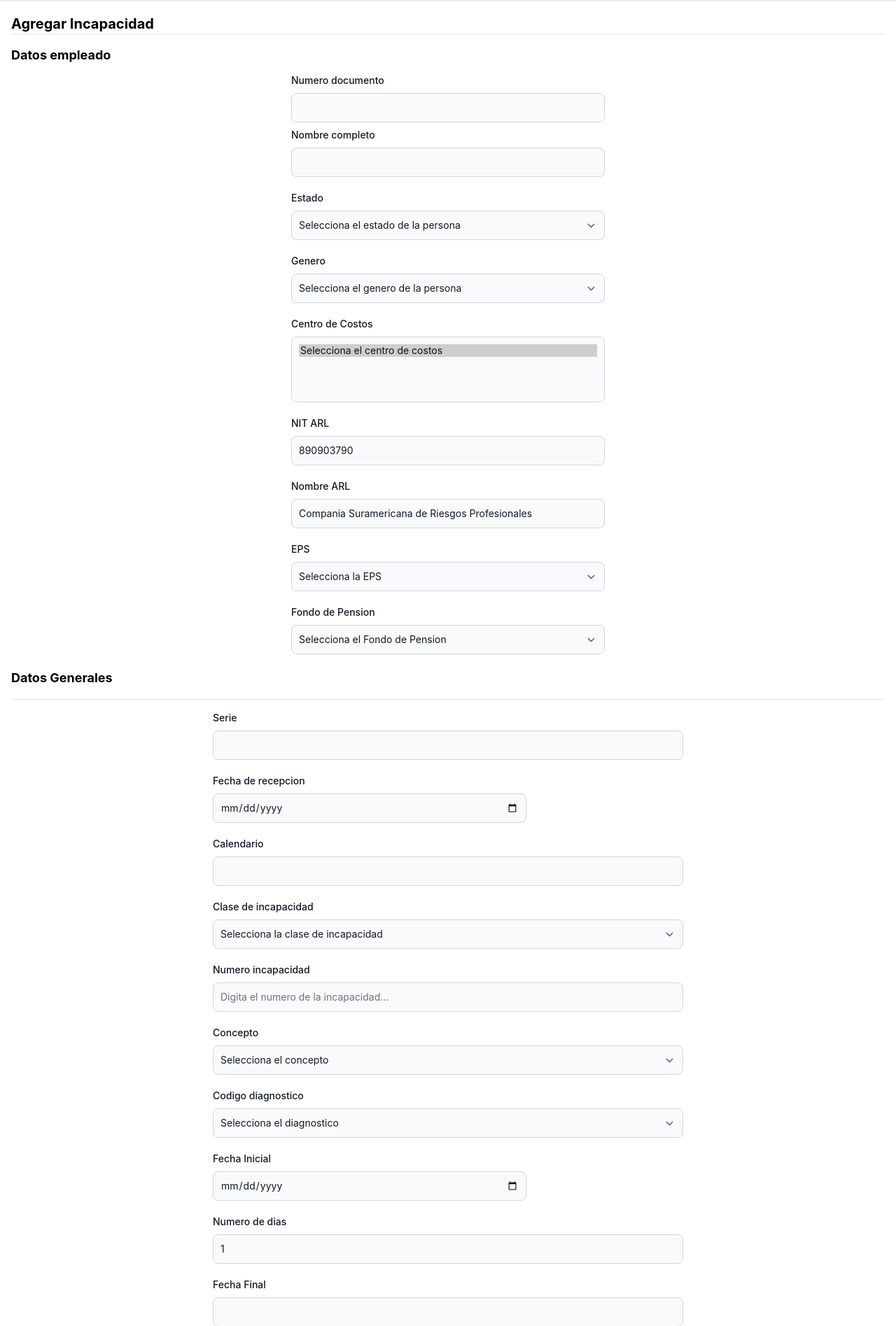
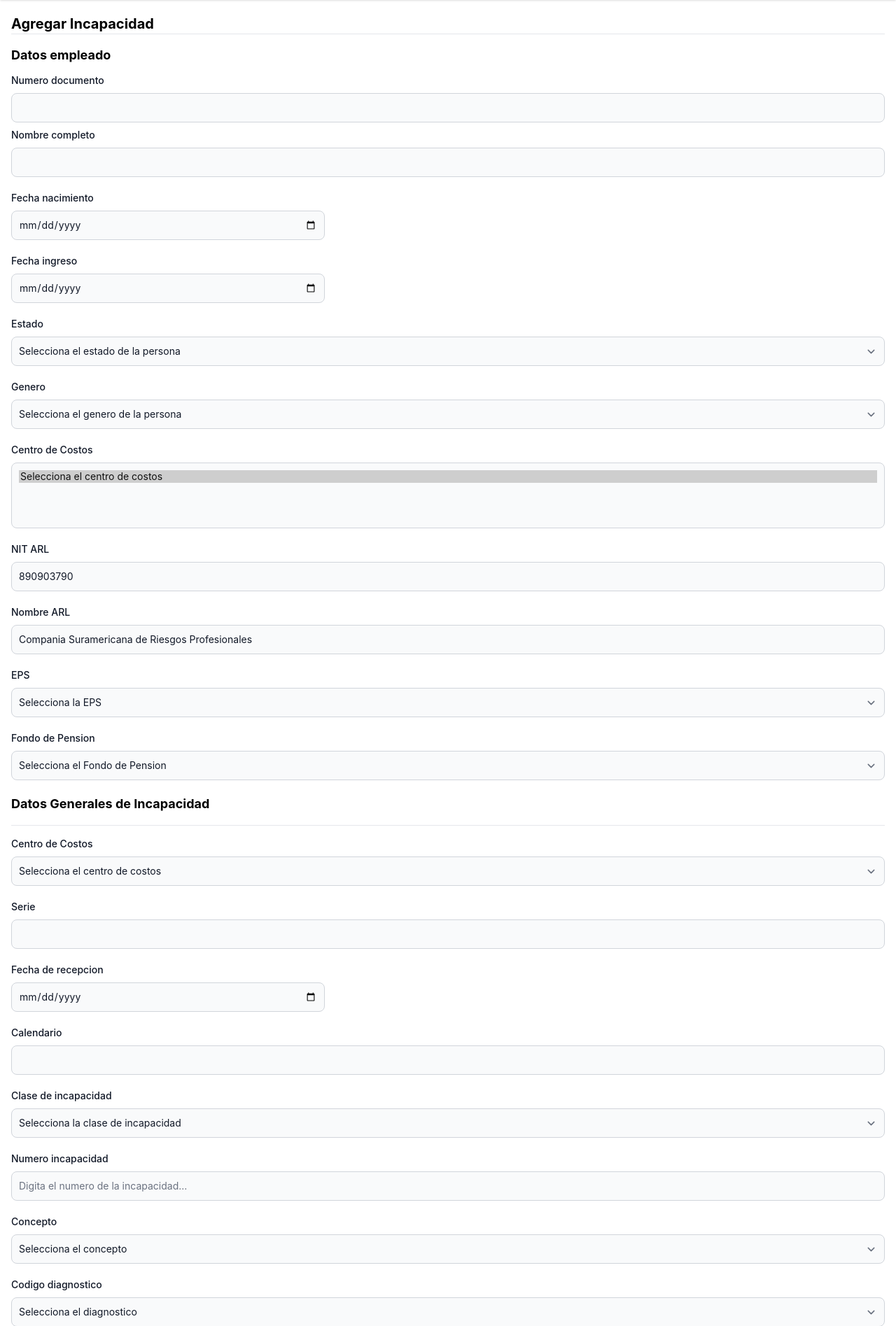
Before and after one commit to c-m-a/incapacidades, a Django app: page /agregar-movimiento/ in a window 1280 px wide. Shown: the part 64-1959 px from the top of the page at 70% size. Run offline with Django 4.2, Linux system fonts and the light colour scheme; data that the repository does not hold is empty; some libraries are stand-ins or nearby versions.

Commit message:
Refactor: Modificando campos del formulario add-form.html

```diff
--- a/incapacidades/templates/add-form.html
+++ b/incapacidades/templates/add-form.html
@@ -6,26 +6,61 @@
     <h2 class="text-xl font-bold dark:text-white">Agregar Incapacidad</h2>
   </div>
 </article>
+<form method="post">
 <article>
   <hr class="divide-y divide-gray-100 mb-4" />
   <h2 class="text-lg font-bold dark:text-white">Datos empleado</h2>
   <label for="default-search" class="mb-2 text-sm font-medium text-gray-900 sr-only dark:text-white">Search</label>
-  <form class="max-w-md mx-auto">
+    {% csrf_token %}
     <div class="mb-2 mt-3">
       <label for="docto-empleado" class="block mb-2 text-sm font-medium text-gray-900 dark:text-white">Numero
         documento</label>
-      <input type="text" id="docto-empleado" name="docto_empleado"
+      <input
+        type="text"
+        id="docto-empleado"
+        name="docto_empleado"
         class="bg-gray-50 border border-gray-300 text-gray-900 text-sm rounded-lg focus:ring-blue-500 focus:border-blue-500 block w-full p-2.5 dark:bg-gray-700 dark:border-gray-600 dark:placeholder-gray-400 dark:text-white dark:focus:ring-blue-500 dark:focus:border-blue-500">
     </div>
     <div class="mb-5">
       <label for="" class="block mb-2 text-sm font-medium text-gray-900 dark:text-white">Nombre
         completo</label>
-      <input type="text" id="" name=""
+      <input
+        type="text"
+        name="nombre"
         class="bg-gray-50 border border-gray-300 text-gray-900 text-sm rounded-lg focus:ring-blue-500 focus:border-blue-500 block w-full p-2.5 dark:bg-gray-700 dark:border-gray-600 dark:placeholder-gray-400 dark:text-white dark:focus:ring-blue-500 dark:focus:border-blue-500">
     </div>
     <div class="mb-5">
+      <label
+        for="fecha-nacimiento"
+        class="block mb-2 text-sm font-medium text-gray-900 dark:text-white">Fecha nacimiento</label>
+      <div class="relative max-w-md">
+        <input
+          type="date"
+          id="fecha-nacimiento"
+          name="fecha_nacimiento"
+          @input="updateResultDate"
+          class="bg-gray-50 border border-gray-300 text-gray-900 text-sm rounded-lg focus:ring-blue-500 focus:border-blue-500 block w-full p-2.5 dark:bg-gray-700 dark:border-gray-600 dark:placeholder-gray-400 dark:text-white dark:focus:ring-blue-500 dark:focus:border-blue-500"
+          placeholder="Selecciona una fecha de inicio..." />
+      </div>
+    </div>
+    <div class="mb-5">
+      <label
+        for="fecha-ingreso"
+        class="block mb-2 text-sm font-medium text-gray-900 dark:text-white">Fecha ingreso</label>
+      <div class="relative max-w-md">
+        <input
+          type="date"
+          id="fecha-ingreso"
+          name="fecha_ingreso"
+          @input="updateResultDate"
+          class="bg-gray-50 border border-gray-300 text-gray-900 text-sm rounded-lg focus:ring-blue-500 focus:border-blue-500 block w-full p-2.5 dark:bg-gray-700 dark:border-gray-600 dark:placeholder-gray-400 dark:text-white dark:focus:ring-blue-500 dark:focus:border-blue-500"
+          placeholder="Selecciona una fecha de inicio..." />
+      </div>
+    </div>
+    <div class="mb-5">
       <label for="" class="block mb-2 text-sm font-medium text-gray-900 dark:text-white">Estado</label>
-      <select id="countries"
+      <select
+        name="estado"
         class="bg-gray-50 border border-gray-300 text-gray-900 text-sm rounded-lg focus:ring-blue-500 focus:border-blue-500 block w-full p-2.5 dark:bg-gray-700 dark:border-gray-600 dark:placeholder-gray-400 dark:text-white dark:focus:ring-blue-500 dark:focus:border-blue-500">
         <option selected>Selecciona el estado de la persona</option>
         <option value="0">Activo</option>
@@ -34,7 +69,8 @@
     </div>
     <div class="mb-5">
       <label for="" class="block mb-2 text-sm font-medium text-gray-900 dark:text-white">Genero</label>
-      <select id="countries"
+      <select
+        name="genero"
         class="bg-gray-50 border border-gray-300 text-gray-900 text-sm rounded-lg focus:ring-blue-500 focus:border-blue-500 block w-full p-2.5 dark:bg-gray-700 dark:border-gray-600 dark:placeholder-gray-400 dark:text-white dark:focus:ring-blue-500 dark:focus:border-blue-500">
         <option selected>Selecciona el genero de la persona</option>
         <option value="0">Masculino</option>
@@ -44,7 +80,9 @@
     <div class="mb-5">
       <label for="countries_multiple" class="block mb-2 text-sm font-medium text-gray-900 dark:text-white">Centro de
         Costos</label>
-      <select multiple id="countries_multiple"
+      <select
+        multiple
+        name="empleado_centro_costos_ids"
         class="bg-gray-50 border border-gray-300 text-gray-900 text-sm rounded-lg focus:ring-blue-500 focus:border-blue-500 block w-full p-2.5 dark:bg-gray-700 dark:border-gray-600 dark:placeholder-gray-400 dark:text-white dark:focus:ring-blue-500 dark:focus:border-blue-500">
         <option selected>Selecciona el centro de costos</option>
         {% for ccosto in ccostos %}
@@ -53,24 +91,34 @@
       </select>
     </div>
     <div class="mb-5">
-      <label for="" class="block mb-2 text-sm font-medium text-gray-900 dark:text-white">NIT ARL</label>
-      <input type="text" id="" name="" value="890903790"
+      <label for="arl-nit" class="block mb-2 text-sm font-medium text-gray-900 dark:text-white">NIT ARL</label>
+      <input
+        type="text"
+        id="arl-nit"
+        name="arl_nit"
+        value="890903790"
         class="bg-gray-50 border border-gray-300 text-gray-900 text-sm rounded-lg focus:ring-blue-500 focus:border-blue-500 block w-full p-2.5 dark:bg-gray-700 dark:border-gray-600 dark:placeholder-gray-400 dark:text-white dark:focus:ring-blue-500 dark:focus:border-blue-500"
-        disabled>
+        readonly>
     </div>
     <div class="mb-5">
-      <label for="" class="block mb-2 text-sm font-medium text-gray-900 dark:text-white">Nombre ARL</label>
+      <label
+        for="arl-nombre"
+        class="block mb-2 text-sm font-medium text-gray-900 dark:text-white">Nombre ARL</label>
       <input
         type="text"
-        id=""
-        name=""
+        id="arl-nombre"
+        name="arl_nombre"
         value="Compania Suramericana de Riesgos Profesionales"
         class="bg-gray-50 border border-gray-300 text-gray-900 text-sm rounded-lg focus:ring-blue-500 focus:border-blue-500 block w-full p-2.5 dark:bg-gray-700 dark:border-gray-600 dark:placeholder-gray-400 dark:text-white dark:focus:ring-blue-500 dark:focus:border-blue-500"
-        disabled>
+        readonly>
     </div>
     <div class="mb-5">
-      <label for="" class="block mb-2 text-sm font-medium text-gray-900 dark:text-white">EPS</label>
-      <select id="countries"
+      <label
+        for="eps"
+        class="block mb-2 text-sm font-medium text-gray-900 dark:text-white">EPS</label>
+      <select
+        id="eps"
+        name="eps"
         class="bg-gray-50 border border-gray-300 text-gray-900 text-sm rounded-lg focus:ring-blue-500 focus:border-blue-500 block w-full p-2.5 dark:bg-gray-700 dark:border-gray-600 dark:placeholder-gray-400 dark:text-white dark:focus:ring-blue-500 dark:focus:border-blue-500">
         <option selected>Selecciona la EPS</option>
         {% for eps in epss %}
@@ -79,8 +127,10 @@
       </select>
     </div>
     <div class="mb-5">
-      <label for="" class="block mb-2 text-sm font-medium text-gray-900 dark:text-white">Fondo de Pension</label>
-      <select id="countries"
+      <label for="afp" class="block mb-2 text-sm font-medium text-gray-900 dark:text-white">Fondo de Pension</label>
+      <select
+        id="afp"
+        name="afp"
         class="bg-gray-50 border border-gray-300 text-gray-900 text-sm rounded-lg focus:ring-blue-500 focus:border-blue-500 block w-full p-2.5 dark:bg-gray-700 dark:border-gray-600 dark:placeholder-gray-400 dark:text-white dark:focus:ring-blue-500 dark:focus:border-blue-500">
         <option selected>Selecciona el Fondo de Pension</option>
         {% for afp in afps %}
@@ -88,7 +138,6 @@
         {% endfor %}
       </select>
     </div>
-  </form>
 </article>
 <article x-data="{
     fechaInicial: '',
@@ -103,31 +152,55 @@
     generaPago: false,
     fechasDistribucion: [],
   }">
-  <h2 class="text-lg font-bold dark:text-white">Datos Generales</h2>
+  <h2 class="text-lg font-bold dark:text-white">Datos Generales de Incapacidad</h2>
   <hr class="divide-y divide-gray-100 my-4" />
-  <form class="max-w-2xl mx-auto mb-5">
     <div class="mb-5">
-      <label for="" class="block mb-2 text-sm font-medium text-gray-900 dark:text-white">Serie</label>
-      <input type="text" id="" name=""
+      <label for="countries_multiple" class="block mb-2 text-sm font-medium text-gray-900 dark:text-white">Centro de
+        Costos</label>
+      <select
+        name="movimiento_centro_costos_id"
+        class="bg-gray-50 border border-gray-300 text-gray-900 text-sm rounded-lg focus:ring-blue-500 focus:border-blue-500 block w-full p-2.5 dark:bg-gray-700 dark:border-gray-600 dark:placeholder-gray-400 dark:text-white dark:focus:ring-blue-500 dark:focus:border-blue-500">
+        <option selected>Selecciona el centro de costos</option>
+        {% for ccosto in ccostos %}
+        <option value="{{ ccosto.id }}">{{ ccosto.nombre }}</option>
+        {% endfor %}
+      </select>
+    </div>
+    <div class="mb-5">
+      <label
+        for="serie"
+        class="block mb-2 text-sm font-medium text-gray-900 dark:text-white">Serie</label>
+      <input
+        type="text"
+        id="serie"
+        name="serie"
         class="bg-gray-50 border border-gray-300 text-gray-900 text-sm rounded-lg focus:ring-blue-500 focus:border-blue-500 block w-full p-2.5 dark:bg-gray-700 dark:border-gray-600 dark:placeholder-gray-400 dark:text-white dark:focus:ring-blue-500 dark:focus:border-blue-500">
     </div>
     <div class="mb-5">
-      <label for="" class="block mb-2 text-sm font-medium text-gray-900 dark:text-white">Fecha de recepcion</label>
+      <label
+        for="fecha_recepcion"
+        class="block mb-2 text-sm font-medium text-gray-900 dark:text-white">Fecha de recepcion</label>
       <div class="relative max-w-md">
         <input
           type="date"
+          name="fecha_recepcion"
           class="bg-gray-50 border border-gray-300 text-gray-900 text-sm rounded-lg focus:ring-blue-500 focus:border-blue-500 block w-full p-2.5 dark:bg-gray-700 dark:border-gray-600 dark:placeholder-gray-400 dark:text-white dark:focus:ring-blue-500 dark:focus:border-blue-500"
           placeholder="Select date">
       </div>
     </div>
     <div class="mb-5">
       <label for="" class="block mb-2 text-sm font-medium text-gray-900 dark:text-white">Calendario</label>
-      <input type="text" id="" name=""
+      <input
+        type="text"
+        id=""
+        name="calendario"
         class="bg-gray-50 border border-gray-300 text-gray-900 text-sm rounded-lg focus:ring-blue-500 focus:border-blue-500 block w-full p-2.5 dark:bg-gray-700 dark:border-gray-600 dark:placeholder-gray-400 dark:text-white dark:focus:ring-blue-500 dark:focus:border-blue-500">
     </div>
     <div class="mb-5">
       <label for="" class="block mb-2 text-sm font-medium text-gray-900 dark:text-white">Clase de incapacidad</label>
-      <select id="countries"
+      <select
+        id="incapacidad"
+        name="clase_incapacidad_id"
         class="bg-gray-50 border border-gray-300 text-gray-900 text-sm rounded-lg focus:ring-blue-500 focus:border-blue-500 block w-full p-2.5 dark:bg-gray-700 dark:border-gray-600 dark:placeholder-gray-400 dark:text-white dark:focus:ring-blue-500 dark:focus:border-blue-500">
         <option selected>Selecciona la clase de incapacidad</option>
         {% for incapacidad in incapacidades %}
@@ -136,7 +209,9 @@
       </select>
     </div>
     <div class="mb-5">
-      <label for="" class="block mb-2 text-sm font-medium text-gray-900 dark:text-white">Numero incapacidad</label>
+      <label
+        for="cod-incapacidad"
+        class="block mb-2 text-sm font-medium text-gray-900 dark:text-white">Numero incapacidad</label>
       <div class="relative">
         <input
           id="cod-incapacidad"
@@ -150,29 +225,37 @@
     </div>
     <div class="mb-5">
       <label for="" class="block mb-2 text-sm font-medium text-gray-900 dark:text-white">Concepto</label>
-      <select id="countries"
+      <select
+        id="concepto-id"
+        name="concepto_id"
         class="bg-gray-50 border border-gray-300 text-gray-900 text-sm rounded-lg focus:ring-blue-500 focus:border-blue-500 block w-full p-2.5 dark:bg-gray-700 dark:border-gray-600 dark:placeholder-gray-400 dark:text-white dark:focus:ring-blue-500 dark:focus:border-blue-500">
         <option selected>Selecciona el concepto</option>
         {% for concepto in conceptos %}
-        <option value="{{ concepto.codigo }}">{{ concepto.codigo }} - {{ concepto.nombre }}</option>
+        <option value="{{ concepto.id }}">{{ concepto.codigo }} - {{ concepto.nombre }}</option>
         {% endfor %}
       </select>
     </div>
     <div class="mb-5">
-      <label for="" class="block mb-2 text-sm font-medium text-gray-900 dark:text-white">Codigo diagnostico</label>
-      <select id="countries"
+      <label
+        for="diagnostico" class="block mb-2 text-sm font-medium text-gray-900 dark:text-white">Codigo diagnostico</label>
+      <select
+        id="diagnostico"
+        name="diagnostico_id"
         class="bg-gray-50 border border-gray-300 text-gray-900 text-sm rounded-lg focus:ring-blue-500 focus:border-blue-500 block w-full p-2.5 dark:bg-gray-700 dark:border-gray-600 dark:placeholder-gray-400 dark:text-white dark:focus:ring-blue-500 dark:focus:border-blue-500">
         <option selected>Selecciona el diagnostico</option>
         {% for diagnostico in diagnosticos %}
-        <option value="{{ diagnostico.codigo }}">{{ diagnostico.codigo }} - {{ diagnostico.nombre }}</option>
+        <option value="{{ diagnostico.id }}">{{ diagnostico.codigo }} - {{ diagnostico.nombre }}</option>
         {% endfor %}
       </select>
     </div>
     <div class="mb-5">
-      <label for="" class="block mb-2 text-sm font-medium text-gray-900 dark:text-white">Fecha Inicial</label>
+      <label
+        for=""
+        class="block mb-2 text-sm font-medium text-gray-900 dark:text-white">Fecha Inicial</label>
       <div class="relative max-w-md">
         <input
           type="date"
+          name="fecha_inicio"
           x-model="fechaInicial"
           @input="updateResultDate"
           class="bg-gray-50 border border-gray-300 text-gray-900 text-sm rounded-lg focus:ring-blue-500 focus:border-blue-500 block w-full p-2.5 dark:bg-gray-700 dark:border-gray-600 dark:placeholder-gray-400 dark:text-white dark:focus:ring-blue-500 dark:focus:border-blue-500"
@@ -183,8 +266,8 @@
       <label for="" class="block mb-2 text-sm font-medium text-gray-900 dark:text-white">Numero de dias</label>
       <input
         type="number"
-        id=""
-        name=""
+        id="dias"
+        name="dias"
         x-model="numeroDias"
         @input="updateResultDate"
         min="1"
@@ -194,15 +277,16 @@
       <label for="" class="block mb-2 text-sm font-medium text-gray-900 dark:text-white">Fecha Final</label>
       <input
         type="text"
-        id=""
-        name=""
+        id="fecha-inicio"
+        name="fecha_fin"
         x-model="fechaFinal"
         class="bg-gray-50 border border-gray-300 text-gray-900 text-sm rounded-lg focus:ring-blue-500 focus:border-blue-500 block w-full p-2.5 dark:bg-gray-700 dark:border-gray-600 dark:placeholder-gray-400 dark:text-white dark:focus:ring-blue-500 dark:focus:border-blue-500"
         readonly>
     </div>
     <div class="flex items-center mb-4">
       <input
-        id="default-checkbox"
+        id="prorroga"
+        name="prorroga"
         type="checkbox"
         value=""
         @input="calcularValorIncapacidad"
@@ -215,20 +299,23 @@
     </div>
     <div class="mb-5">
       <label
-        for="message"
+        for="observaciones"
         class="block mb-2 text-sm font-medium text-gray-900 dark:text-white">Observaciones</label>
-      <textarea id="message" rows="4"
+      <textarea
+        id="observaciones"
+        name="observaciones"
+        rows="4"
         class="block p-2.5 w-full text-sm text-gray-900 bg-gray-50 rounded-lg border border-gray-300 focus:ring-blue-500 focus:border-blue-500 dark:bg-gray-700 dark:border-gray-600 dark:placeholder-gray-400 dark:text-white dark:focus:ring-blue-500 dark:focus:border-blue-500"
         placeholder="Escribe tus observaciones en este campo..."></textarea>
     </div>
     <h2 class="text-lg font-bold dark:text-white">Valorizacion</h2>
     <hr class="divide-y divide-gray-100 my-4" />
     <div class="mb-5">
-      <label for="" class="block mb-2 text-sm font-medium text-gray-900 dark:text-white">Salario</label>
+      <label for="salario" class="block mb-2 text-sm font-medium text-gray-900 dark:text-white">Salario</label>
       <input
         type="number"
-        id=""
-        name=""
+        id="salario"
+        name="salario"
         value="0"
         min="0"
         @input="calcularValorIncapacidad"
@@ -236,26 +323,34 @@
         class="bg-gray-50 border border-gray-300 text-gray-900 text-sm rounded-lg focus:ring-blue-500 focus:border-blue-500 block w-full p-2.5 dark:bg-gray-700 dark:border-gray-600 dark:placeholder-gray-400 dark:text-white dark:focus:ring-blue-500 dark:focus:border-blue-500">
     </div>
     <div class="mb-5">
-      <label for="" class="block mb-2 text-sm font-medium text-gray-900 dark:text-white">Valor compania</label>
+      <label for="valor-cia" class="block mb-2 text-sm font-medium text-gray-900 dark:text-white">Valor compania</label>
       <input
         type="number"
-        id=""
-        name=""
+        id="valor-cia"
+        name="valor_cia"
+        step="0.01"
         x-model="valorCompania"
         class="bg-gray-50 border border-gray-300 text-gray-900 text-sm rounded-lg focus:ring-blue-500 focus:border-blue-500 block w-full p-2.5 dark:bg-gray-700 dark:border-gray-600 dark:placeholder-gray-400 dark:text-white dark:focus:ring-blue-500 dark:focus:border-blue-500">
     </div>
     <div class="mb-5">
-      <label for="" class="block mb-2 text-sm font-medium text-gray-900 dark:text-white">Cuenta x cobrar entidad</label>
+      <label
+        for="cuenta-cobrar"
+        class="block mb-2 text-sm font-medium text-gray-900 dark:text-white">Cuenta x cobrar entidad</label>
       <input
         type="number"
-        id=""
-        name=""
+        id="cuenta-cobrar"
+        name="cuenta_cobrar"
+        step="0.01"
         x-model="cuentaXCobrar"
         class="bg-gray-50 border border-gray-300 text-gray-900 text-sm rounded-lg focus:ring-blue-500 focus:border-blue-500 block w-full p-2.5 dark:bg-gray-700 dark:border-gray-600 dark:placeholder-gray-400 dark:text-white dark:focus:ring-blue-500 dark:focus:border-blue-500">
     </div>
     <div class="mb-5">
-      <label for="" class="block mb-2 text-sm font-medium text-gray-900 dark:text-white">Estado Incapacidad</label>
-      <select id="countries"
+      <label
+        for="estado-incapacidad"
+        class="block mb-2 text-sm font-medium text-gray-900 dark:text-white">Estado Incapacidad</label>
+      <select
+        id="estado-incapacidad"
+        name="estado_incapacidad_id"
         class="bg-gray-50 border border-gray-300 text-gray-900 text-sm rounded-lg focus:ring-blue-500 focus:border-blue-500 block w-full p-2.5 dark:bg-gray-700 dark:border-gray-600 dark:placeholder-gray-400 dark:text-white dark:focus:ring-blue-500 dark:focus:border-blue-500">
         <option selected>Selecciona el estado de la incapacidad</option>
         {% for estado_incapacidad in estados_incapacidades %}
@@ -264,7 +359,11 @@
       </select>
     </div>
     <div class="flex items-center mb-4">
-      <input id="default-checkbox" type="checkbox" value=""
+      <input
+        id="genera-pago"
+        type="checkbox"
+        name="genera_pago"
+        value=""
         class="w-4 h-4 text-blue-600 bg-gray-100 border-gray-300 rounded focus:ring-blue-500 dark:focus:ring-blue-600 dark:ring-offset-gray-800 focus:ring-2 dark:bg-gray-700 dark:border-gray-600">
       <label for="default-checkbox" class="ms-2 text-sm font-medium text-gray-900 dark:text-gray-300">Genera
         pago?</label>
@@ -303,8 +402,8 @@
     </div>
     <button type="submit" <button type="submit"
       class="text-white end-2.5 bottom-2.5 bg-blue-700 hover:bg-blue-800 focus:ring-4 focus:outline-none focus:ring-blue-300 font-medium rounded-lg text-sm px-4 py-2 dark:bg-blue-600 dark:hover:bg-blue-700 dark:focus:ring-blue-800">Guardar incapacidad</button>
-  </form>
 </article>
+</form>
 <script>
 function updateResultDate() {
   const initialDateValue = new Date(this.fechaInicial);
```
